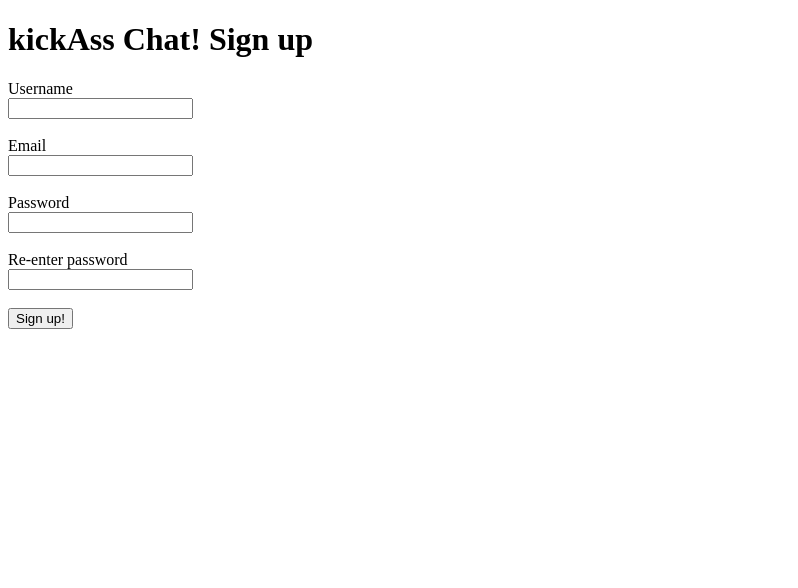
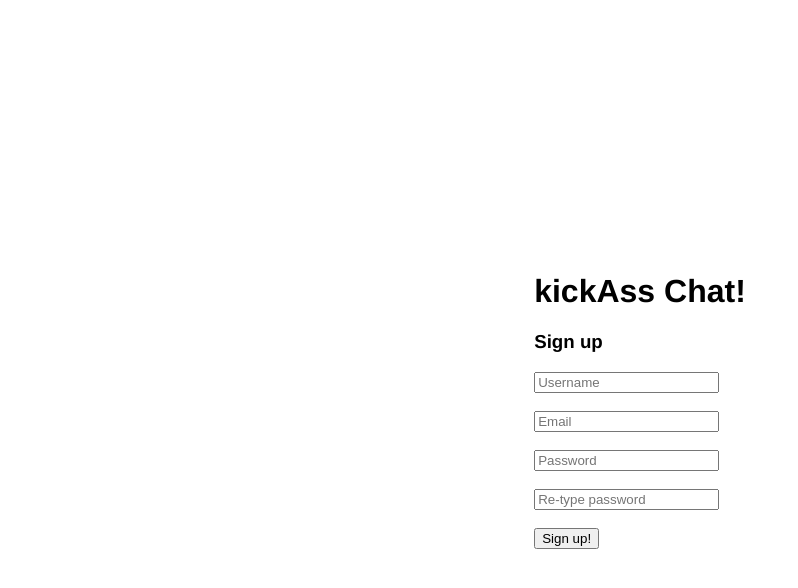
Before and after one commit to s4m13337/kickAss-chat, a PHP site: page /signup.php in a window 1280 px wide. Shown: the top 588 px of the page, without its empty margins (0-798 px from the left). Run offline with PHP 8.4, Linux system fonts and the light colour scheme.

Commit message:
Fixed signup page

```diff
--- a/signup.php
+++ b/signup.php
@@ -22,11 +22,11 @@
             header("Location:signup.php?err=3");
 
         // Add entry to database
-        $query = "INSERT INTO login (username, email, password) VALUES ('$username', '$email', '$password')";
+        $query = "INSERT INTO login (username, email, password, status) VALUES ('$username', '$email', '$password', 0)";
         if($conn->query($query) === TRUE)
-            header("Location:login.php");
+            header("Location:login.php?signup=0");
         else
-            header("Location:signup.php?err=4");
+            $error = $conn -> error;
     }
 
 ?>
@@ -37,32 +37,33 @@
     <meta http-equiv="X-UA-Compatible" content="IE=edge">
     <meta name="viewport" content="width=device-width, initial-scale=1.0">
     <title>kickAss chat Sign up</title>
+    <link rel="stylesheet" type="text/css" href="styles/main.css">
+    <link rel="stylesheet" type="text/css" href="styles/signup.css">
 </head>
 <body>
-    <h1>kickAss Chat! Sign up</h1>
+    <div class="signup">
+        <h1>kickAss Chat!</h1>
+        <h3>Sign up</h3>
         <?php
             if(isset($_GET["err"])){
                 $error_id = $_GET["err"];
                 if($error_id==1)
-                echo("Username already exists! Please use a different username!<br><br>");
+                    echo("<div class='error'>Username already taken! Please use a different username!</div>");
                 elseif($error_id==2)
-                echo("Password does not match!<br><br>");
+                    echo("<div class='error'>Passwords do not match!</div>");
                 elseif($error_id==3)
-                echo("Please fill all the fields!<br><br>");
+                    echo("<div class='error'>Please fill all the fields!</div>");
                 else
-                echo("Error: Unknown error!<br><br>");
+                    echo($error);
             }
         ?>
-    <form action="" method="post"
-        <label for="username">Username</label><br>
-        <input type="text" name="username"><br><br>
-        <label for="email">Email</label><br>
-        <input type="email" name="email"><br><br>
-        <label for="password">Password</label><br>
-        <input type="password" name="password"><br><br>
-        <label for="re_password">Re-enter password</label><br>
-        <input type="password" name="re_password"><br><br>
-        <input type="submit" name="sign_up" value="Sign up!">
+        <form action="" method="post">
+            <input type="text" name="username" class="username" placeholder="Username"><br><br>
+            <input type="email" name="email" class="email" placeholder="Email"><br><br>
+            <input type="password" name="password" class="password" placeholder="Password"><br><br>
+            <input type="password" name="re_password" class="re-password" placeholder="Re-type password"><br><br>
+            <input type="submit" name="sign_up" value="Sign up!" class="signup-button">
         </form>
+    </div>
 </body>
 </html>
```
Lines whose indentation alone changed are shown as unchanged.
